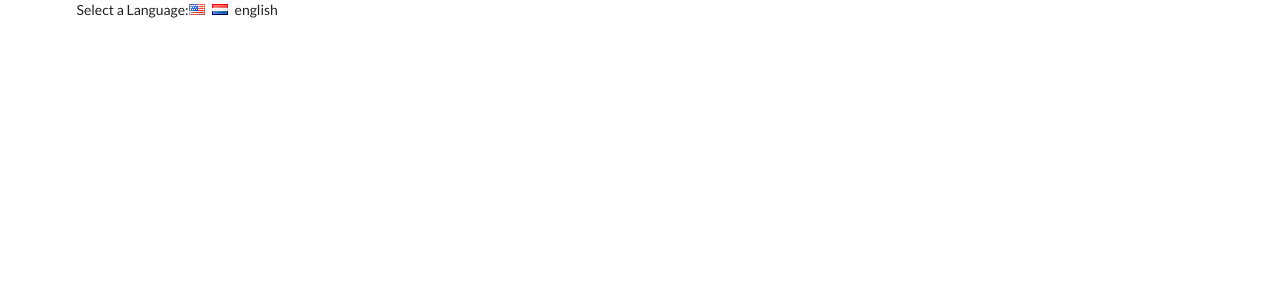
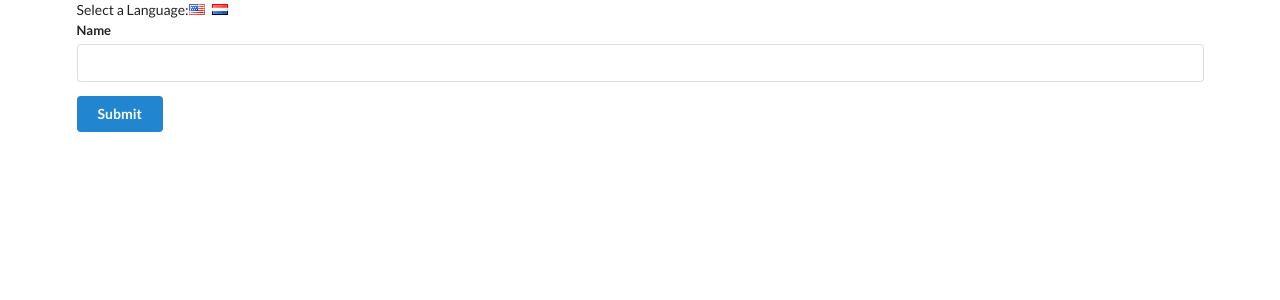
Before and after one commit to marco-amorim/react-context, a React (Create React App) app: page / in a window 1280 px wide. Shown: the top 300 px of the page. Built offline with nearby package versions, Linux system fonts and the light colour scheme.

Commit message:
using default value on react context

```diff
--- a/src/components/App.js
+++ b/src/components/App.js
@@ -1,4 +1,5 @@
 import React, { Component } from 'react';
+import UserCreate from './UserCreate';
 
 class App extends Component {
 	state = { language: 'english' };
@@ -20,7 +21,7 @@ class App extends Component {
 						className="flag nl"
 						onClick={() => this.onLanguageChange('dutch')}
 					/>
-					{this.state.language}
+					<UserCreate />
 				</div>
 			</div>
 		);
--- /dev/null
+++ b/src/components/Button.js
@@ -0,0 +1,13 @@
+import React, { Component } from 'react';
+import LanguageContext from '../contexts/LanguageContext';
+
+class Button extends Component {
+	static contextType = LanguageContext;
+
+	render() {
+		const text = this.context === 'english' ? 'Submit' : 'Voorleggen';
+		return <button className="ui button primary">{text}</button>;
+	}
+}
+
+export default Button;
--- /dev/null
+++ b/src/components/Field.js
@@ -0,0 +1,18 @@
+import React, { Component } from 'react';
+import LanguageContext from '../contexts/LanguageContext';
+
+class Field extends Component {
+	static contextType = LanguageContext;
+	render() {
+		const text = this.context === 'english' ? 'Name' : 'Naam';
+
+		return (
+			<div className="ui field">
+				<label>{text}</label>
+				<input type="text" />
+			</div>
+		);
+	}
+}
+
+export default Field;
--- /dev/null
+++ b/src/components/UserCreate.js
@@ -0,0 +1,14 @@
+import React from 'react';
+import Field from './Field';
+import Button from './Button';
+
+const UserCreate = () => {
+	return (
+		<div className="ui form">
+			<Field />
+			<Button />
+		</div>
+	);
+};
+
+export default UserCreate;
--- /dev/null
+++ b/src/contexts/LanguageContext.js
@@ -0,0 +1,3 @@
+import React from 'react';
+
+export default React.createContext('english');
```
